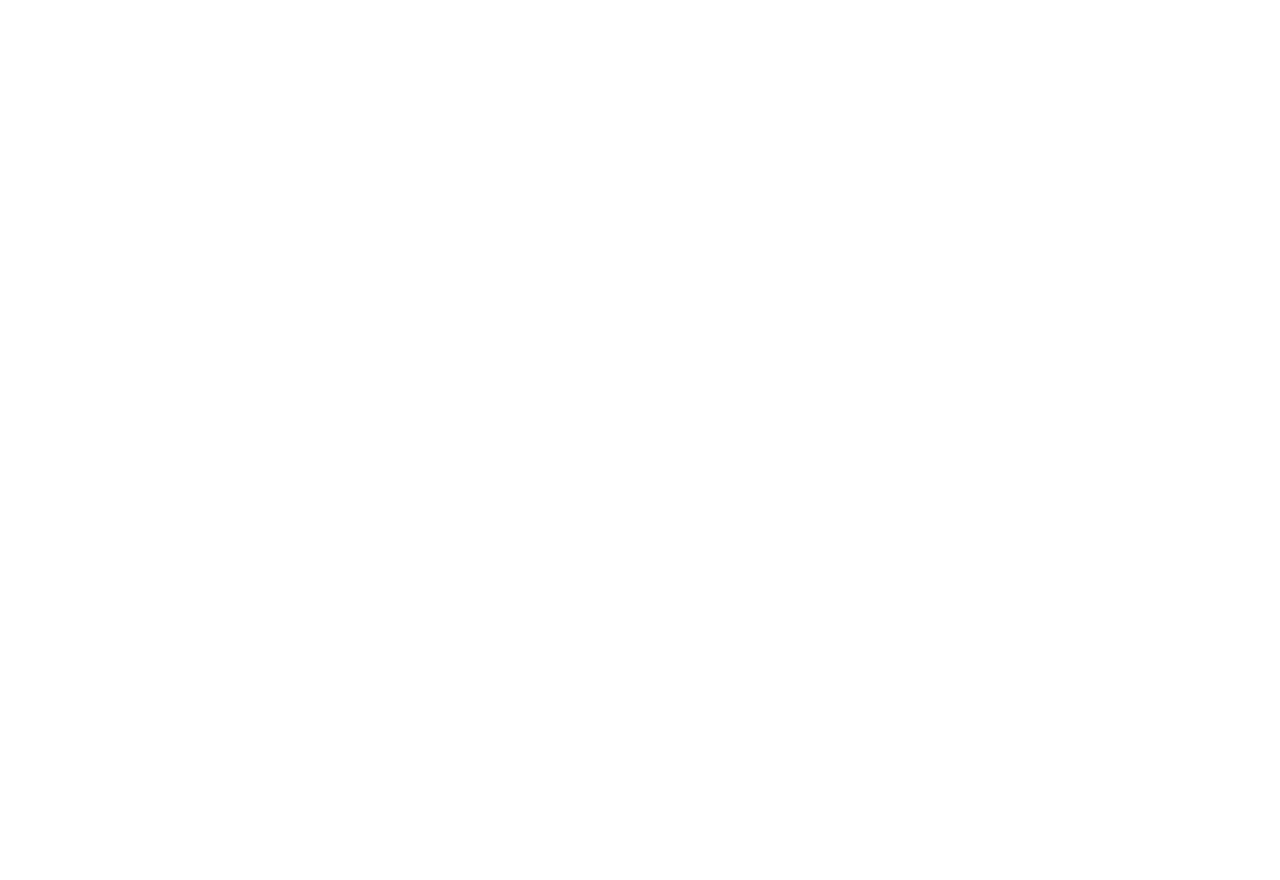
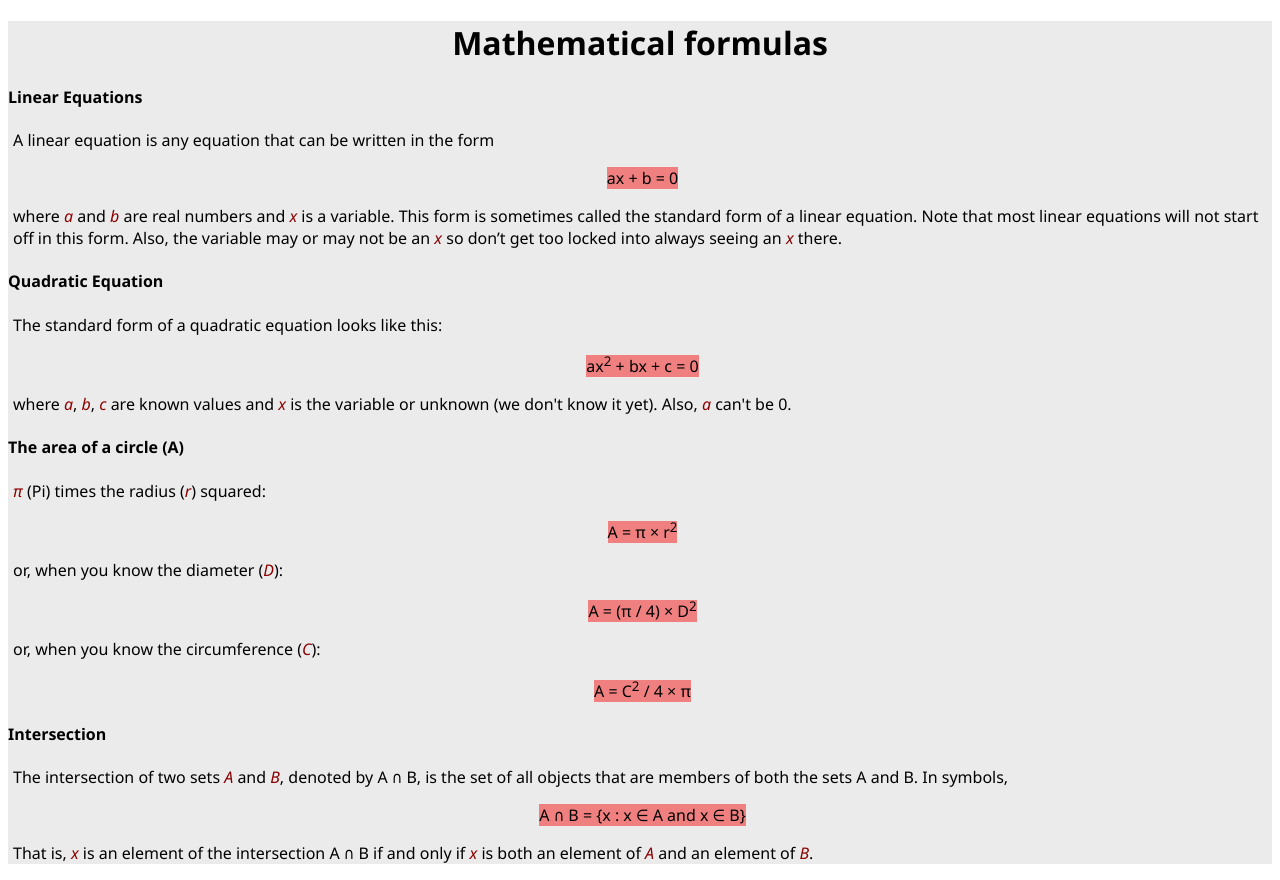
Before and after one commit to NoDanate/WebProg, a plain HTML site: page practice/12.03.25/3/pract3.html in a window 1280 px wide. Before the commit the page ends 800 px from the top, so only its background shows below. Drawn offline with Linux system fonts and the light colour scheme.

Commit message:
12.03home

```diff
--- a/practice/12.03.25/2/style.css
+++ b/practice/12.03.25/2/style.css
@@ -1,11 +1,8 @@
 h1{
-    color:blue;
     text-align:center;
 }
 
 .citation{
-    background-color: rgb(195, 195, 195);
     text-align: end;
-    color: fuchsia;
     font-family: 'Times New Roman', Times, serif;
 }
--- a/practice/12.03.25/3/pract3.html
+++ b/practice/12.03.25/3/pract3.html
@@ -3,9 +3,37 @@
 <head>
     <meta charset="UTF-8">
     <meta name="viewport" content="width=device-width, initial-scale=1.0">
-    <title>Document</title>
+    <title>Matematical formulas</title>
+    <link rel="stylesheet" href="style.css">
 </head>
 <body>
+    <main>
+        <h1 style="text-align: center;">Mathematical formulas</h1>
 
+        <h4>Linear Equations</h4>
+        <p>A linear equation is any equation that can be written in the form</p>
+        <p class="formule" ><mark style="background-color: lightcoral;">ax + b = 0</mark></p>
+        <p>where <span style="color: darkred;"><i>a</i></span> and <span style="color: darkred;"><i>b</i></span> are real numbers and <span style="color: darkred;"><i>x</i></span> is a variable. This form is sometimes called the standard form of a linear equation.
+            Note that most linear equations will not start off in this form.
+            Also, the variable may or may not be an <span style="color: darkred;"><i>x</i></span> so don’t get too locked into always seeing an <span style="color: darkred;"><i>x</i></span> there.</p>
+
+        <h4>Quadratic Equation</h4>
+        <p>The standard form of a quadratic equation looks like this:</p>
+        <p class="formule"><mark style="background-color: lightcoral;">ax<sup>2</sup> + bx + c = 0</mark></p>
+        <p>where <span style="color: darkred;"><i>a</i></span>, <span style="color: darkred;"><i>b</i></span>, <span style="color: darkred;"><i>c</i></span> are known values and <span style="color: darkred;"><i>x</i></span> is the variable or unknown (we don't know it yet). Also, <span style="color: darkred;"><i>a</i></span> can't be 0.</p>
+
+        <h4>The area of a circle (A)</h4>
+        <p>	<span style="color: darkred;"><i>&#960;</i></span> (Pi) times the radius (<span style="color: darkred;"><i>r</i></span>) squared:</p>
+        <p class="formule"><mark style="background-color: lightcoral;">A = &#960; &#215; r<sup>2</sup></mark></p>
+        <p>or, when you know the diameter (<span style="color: darkred;"><i>D</i></span>):</p>
+        <p class="formule"><mark style="background-color: lightcoral;">A = (&#960; / 4) &#215; D<sup>2</sup></mark></p>
+        <p>or, when you know the circumference (<span style="color: darkred;"><i>C</i></span>):</p>
+        <p class="formule"><mark style="background-color: lightcoral;">A = C<sup>2</sup> / 4 &#215; &#960;</mark></p>
+
+        <h4>Intersection</h4>
+        <p>The intersection of two sets <span style="color: darkred;"><i>A</i></span> and <span style="color: darkred;"><i>B</i></span>, denoted by A &#8745; B, is the set of all objects that are members of both the sets A and B. In symbols,</p>
+        <p class="formule"><mark style="background-color: lightcoral;">A &#8745; B = {x : x &#8712; A and x &#8712; B}</mark></p>
+        <p>That is, <span style="color: darkred;"><i>x</i></span> is an element of the intersection A &#8745; B if and only if <span style="color: darkred;"><i>x</i></span> is both an element of <span style="color: darkred;"><i>A</i></span> and an element of <span style="color: darkred;"><i>B</i></span>.</p>
+    </main>
 </body>
 </html>
--- /dev/null
+++ b/practice/12.03.25/3/style.css
@@ -0,0 +1,11 @@
+.formule{
+    text-align: center;
+    padding: auto;
+}
+main{
+    background-color: rgb(235, 235, 235);
+    font-family: 'Segoe UI', Tahoma, Geneva, Verdana, sans-serif
+}
+p{
+    margin-left: 5px;
+}
```
Also changed, not shown: practice/12.03.25/2/pract2.html (+13 -12 lines).
